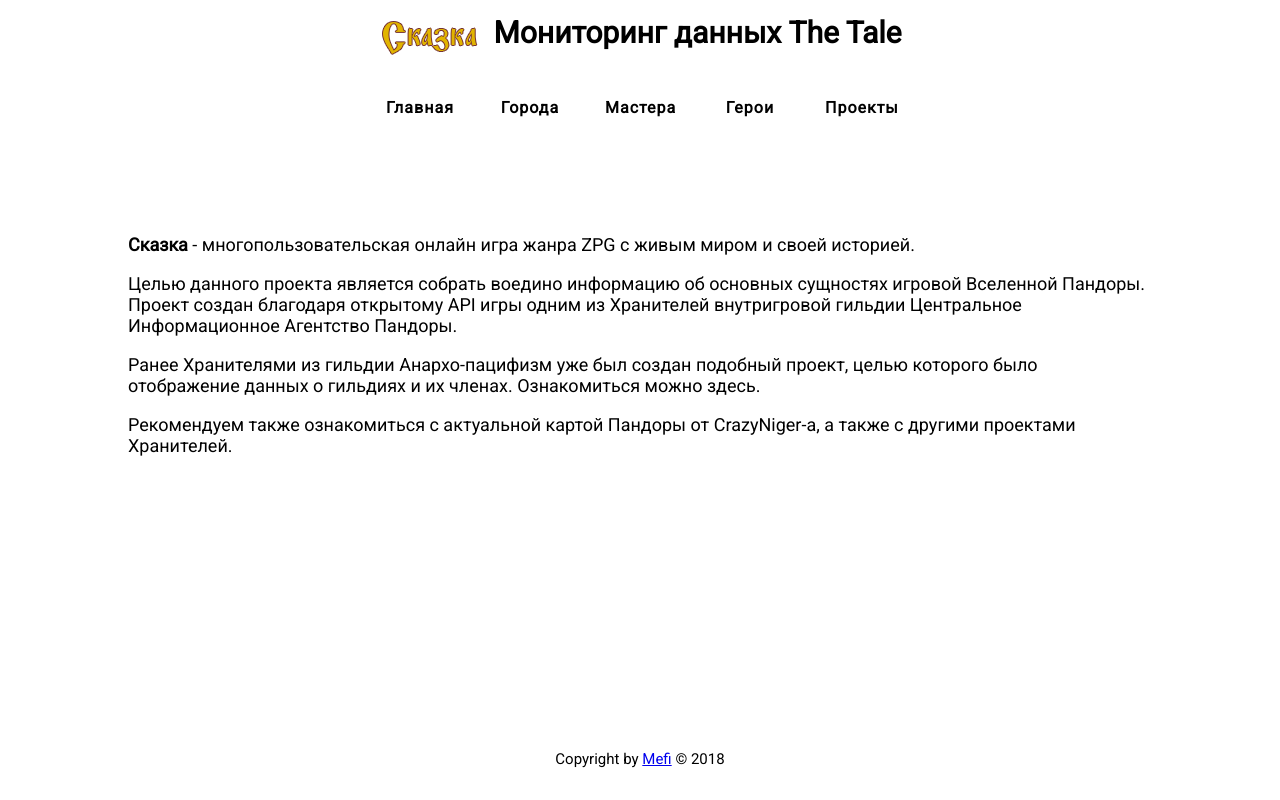
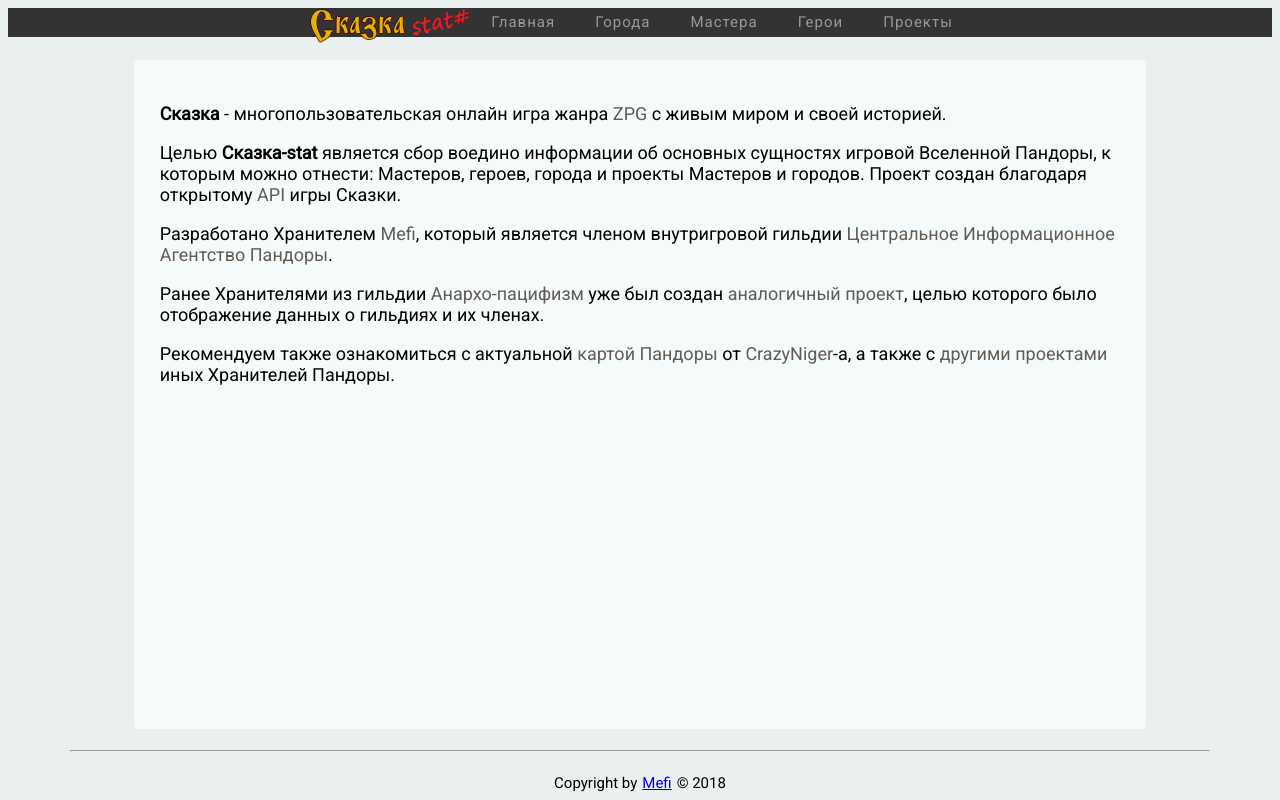
Before and after one commit to MaksymMaksymov/stat-tale, a PHP site: page /scripts/views/MainView.php in a window 1280 px wide. Run offline with PHP 8.4, Linux system fonts and the light colour scheme.

Commit message:
frontend updated

```diff
--- a/scripts/views/HeroesView.php
+++ b/scripts/views/HeroesView.php
@@ -16,16 +16,15 @@
 
 <body>
   <?php
+    View::getHeader();
     if (isset($get_info) && $get_info -> model_array != null) {
       $arr_classes = array(array("angel","sort"),array("might","sort"),array("clan","sort"),array("hero","sort"),array("race","sort"),array("level","sort"),array("power","sort"),array("companion","sort"),array("habits","sort"),array("money","sort"),array("strength","sort"),array("physic","sort"),array("magic","sort"),array("equiment","sort"),array("preference","sort"),array("speed","sort"),array("initiative","sort"),"position","quest");
       $arr_headers = array("Хранитель",array("type" => "img", "src" => "might_ui.png", "alt" => "Могущество"),array("type" => "img", "src" => "clan_ui.png", "alt" => "Гильдия"),"Герой","Раса",array("type" => "img", "src" => "level_ui.png", "alt" => "Уровень"),"Влияние","Спутник","Черта",array("type" => "img", "src" => "money_ui.png", "alt" => "Золото"),array("type" => "img", "src" => "strength_ui.png", "alt" => "Сила"),array("type" => "img", "src" => "physic_ui.png", "alt" => "Физическая Сила"),array("type" => "img", "src" => "magic_ui.png", "alt" => "Магическая сила"),array("type" => "img", "src" => "equiment_ui.png", "alt" => "Уровень экипировки"),array("type" => "img", "src" => "preference_ui.png", "alt" => "Средняя полезность экипировки"),array("type" => "img", "src" => "speed_ui.png", "alt" => "Скорость движения"),array("type" => "img", "src" => "initiative_ui.png", "alt" => "Инициатива"),array("type" => "img", "src" => "position_ui.png", "alt" => "Местоположение героя"),"Задание");
       View::getTablePage($get_info,"hero_table",$arr_classes,$arr_headers);
     } else {
-      View::getContent();
-      include_once("MenuView.php");
       Messages::showNoData("Heroes");
-      View::getFooter();
     }
+    View::getFooter();
 	?>
 </body>
 </html>
--- a/scripts/views/JobsView.php
+++ b/scripts/views/JobsView.php
@@ -7,16 +7,15 @@
 
 <body>
   <?php
+    View::getHeader();
     if (isset($get_info) && $get_info -> model_array != null) {
       $arr_classes = array("name","job",array("positive","sort"),array("negative","sort"));
       $arr_headers = array("Исполнитель",array("type" => "img","src" => "job_ui.png", "alt" => "Проект"),array("type" => "img", "src" => "good.png", "alt" => "Остаток влияния соратникам"),array("type" => "img", "src" => "bad.png", "alt" => "Остаток влияния противникам"));
       View::getTablePage($get_info,"job_table",$arr_classes,$arr_headers);
     } else {
-      View::getContent();
-      include_once("MenuView.php");
       Messages::showNoData("Jobs");
-      View::getFooter();
     }
+    View::getFooter();
 	?>
 </body>
 </html>
--- a/scripts/views/MainView.php
+++ b/scripts/views/MainView.php
@@ -7,18 +7,16 @@
 
 <body>
     <?php
-        View::getContent();
-        include_once("MenuView.php");
+        View::getHeader();
     ?>
 
-	<section>
-		<div class = "content">
-			<p><b>Сказка</b> - многопользовательская онлайн игра жанра <a href="https://ru.wikipedia.org/wiki/Zero_Player_Game">ZPG</a> с живым миром и своей историей.</p>
-	        <p>Целью данного проекта является собрать воедино информацию об основных сущностях игровой Вселенной Пандоры. Проект создан благодаря открытому <a href="http://the-tale.org/guide/api">API</a> игры одним из Хранителей внутригровой гильдии <a href="http://the-tale.org/accounts/clans/87">Центральное Информационное Агентство Пандоры</a>.</p>
-	        <p>Ранее Хранителями из гильдии <a href="http://the-tale.org/accounts/clans/51">Анархо-пацифизм</a> уже был создан подобный проект, целью которого было отображение данных о гильдиях и их членах. Ознакомиться можно <a href="http://ttgs.herokuapp.com/#/guilds">здесь</a>.</p>
-	        <p>Рекомендуем также ознакомиться с актуальной <a href="http://tale-map.webtricks.pro/">картой Пандоры</a> от <a href="http://the-tale.org/accounts/6014">CrazyNiger</a>-а, а также с <a href="http://docs.the-tale.org/ru/stable/3rd_party.html">другими проектами</a> Хранителей.</p>
-		</div>
-	</section>
+	<div id="main">
+		<p><b>Сказка</b> - многопользовательская онлайн игра жанра <a href="https://ru.wikipedia.org/wiki/Zero_Player_Game">ZPG</a> с живым миром и своей историей.</p>
+	    <p>Целью <b>Сказка-stat</b> является сбор воедино информации об основных сущностях игровой Вселенной Пандоры, к которым можно отнести: Мастеров, героев, города и проекты Мастеров и городов. Проект создан благодаря открытому <a href="http://docs.the-tale.org/ru/stable/external_api/index.html">API</a> игры Сказки. </p>
+	    <p>Разработано Хранителем <a href='http://the-tale.org/accounts/56706?referral=56706'>Mefi</a>, который является членом внутригровой гильдии <a href="http://the-tale.org/accounts/clans/87">Центральное Информационное Агентство Пандоры</a>.</p>
+	    <p>Ранее Хранителями из гильдии <a href="http://the-tale.org/accounts/clans/51">Анархо-пацифизм</a> уже был создан <a href="http://ttgs.herokuapp.com/#/guilds">аналогичный проект</a>, целью которого было отображение данных о гильдиях и их членах.</p>
+	    <p>Рекомендуем также ознакомиться с актуальной <a href="http://tale-map.webtricks.pro/">картой Пандоры</a> от <a href="http://the-tale.org/accounts/6014">CrazyNiger</a>-а, а также с <a href="http://docs.the-tale.org/ru/stable/3rd_party.html">другими проектами</a> иных Хранителей Пандоры.</p>
+	</div>
 
   	<?php
         View::getFooter();
--- a/scripts/views/MastersView.php
+++ b/scripts/views/MastersView.php
@@ -7,16 +7,15 @@
 
 <body>
   <?php
+    View::getHeader();
     if (isset($get_info) && $get_info -> model_array != null) {
       $arr_classes = array(array("master","sort"),array("job_type","sort"),array("race","sort"),array("practic","sort"),array("cosmetic","sort"),array("city","sort"),array("integrity","sort"),array("power","sort"),array("power_in","sort"),array("power_out","sort"));
       $arr_headers = array("Мастер","Профессия","Раса","Практическая","Косметическая","Город",array("type" => "img", "src" => "house.png", "alt" => "Целостность строения"),array("type" => "img", "src" => "power_ui.png", "alt" => "% влияния среди Мастеров в городе"),array("type" => "img", "src" => "power_in_ui.png", "alt" => "Влияние от Ближнего круга"),array("type" => "img", "src" => "power_out_ui.png", "alt" => "Влияние от Народа"));
       View::getTablePage($get_info,"master_table",$arr_classes,$arr_headers);
     } else {
-      View::getContent();
-      include_once("MenuView.php");
       Messages::showNoData("Masters");
-      View::getFooter();
     }
+    View::getFooter();
 	?>
 </body>
 </html>
--- a/scripts/views/MenuView.php
+++ b/scripts/views/MenuView.php
@@ -5,12 +5,7 @@
 </script>
 
 <header>
-		<div class = "header-logo">
 	<a href = "http://the-tale.org?referral=56706"><img src = "../../img/logo.png"></a>
-			<h1>Мониторинг данных The Tale</h1>
-		</div>
-	</header>
-
 	<div class="bar">
 		<nav id="desktop">
 			<ul>
@@ -19,7 +14,6 @@
 				<li onclick="getAction('masters_form')"><a href="#">Мастера</a></li>
 				<li onclick="getAction('heroes_form')"><a href="#">Герои</a></li>
 				<li onclick="getAction('jobs_form')"><a href="#">Проекты</a></li>
-				<!--<li><a href="#">Голоса</a></li>-->
 				<form id = "main_form" action="MainController.php" method="POST"></form>
 				<form id = "places_form" action="PlacesController.php" method="POST"></form>
 				<form id = "masters_form" action="MastersController.php" method="POST"></form>
@@ -28,34 +22,4 @@
 			</ul>
 		</nav>
 	</div>
-	<div id="burg">
-		<a href="#">
-			<span class="bar" id ="top"></span>
-			<span class="bar" id ="middle"></span>
-			<span class="bar" id ="botton"></span>
-		</a>
-	</div>
-	<div class="mobile-tab">
-		<nav id="mobile">
-			<ul>
-				<li onclick="getAction('main_form')"><a href="#">Главная</a></li>
-				<li onclick="getAction('places_form')"><a href="#">Города</a></li>
-				<li onclick="getAction('masters_form')"><a href="#">Мастера</a></li>
-				<li onclick="getAction('heroes_form')"><a href="#">Герои</a></li>
-				<li onclick="getAction('jobs_form')"><a href="#">Проекты</a></li>
-			</ul>
-		</nav>
-	</div>
-
-	<script
-	  src="http://code.jquery.com/jquery-3.3.1.min.js"
-	  integrity="sha256-FgpCb/KJQlLNfOu91ta32o/NMZxltwRo8QtmkMRdAu8="
-	  crossorigin="anonymous">
-	</script>
-	<script>
-		$('.mobile-tab').hide();
-
-		$('#burg').on('click', function() {
-			$('.mobile-tab').slideToggle();
-		})
-	</script>
+</header>
--- a/scripts/views/PlacesView.php
+++ b/scripts/views/PlacesView.php
@@ -20,16 +20,15 @@
 
 <body>
   <?php
+    View::getHeader();
     if (isset($get_info) && $get_info -> model_array != null) {
       $arr_classes = array("frontier",array("specialization","sort"),array("city","sort"),array("race","sort"),array("stability","sort"),array("freedom","sort"),array("production","sort"),array("transport","sort"),array("safety","sort"),array("time","sort"),array("culture","sort"),array("area","sort"),array("size","sort"),array("economy","sort"),array("power","sort"),array("power_in","sort"),array("power_out","sort"));
       $arr_headers = array("","Специализация","Город",array("type" => "img", "src" => "persons_ui.png", "alt" => "Демография и Совет"),array("type" => "img", "src" => "stability_ui.png", "alt" => "Стабильность"),array("type" => "img", "src" => "freedom_ui.png", "alt" => "Свобода"),array("type" => "img", "src" => "production_ui.png", "alt" => "Производство"),array("type" => "img", "src" => "transport_ui.png", "alt" => "Транспорт"),array("type" => "img", "src" => "safety_ui.png", "alt" => "Безопасность"),array("type" => "img", "src" => "time_ui.png", "alt" => "Время перемещения одной клетки со скоростью героя 0.1"),array("type" => "img", "src" => "culture_ui.png", "alt" => "Культура"),array("type" => "img", "src" => "area_ui.png", "alt" => "Площадь владений"),array("type" => "img", "src" => "size_ui.png", "alt" => "Размер"),array("type" => "img", "src" => "money_ui.png", "alt" => "Экономика"),array("type" => "img", "src" => "power_ui.png", "alt" => "% влияния среди городов"),array("type" => "img", "src" => "power_in_ui.png", "alt" => "Влияние от Ближнего круга"),array("type" => "img", "src" => "power_out_ui.png", "alt" => "Влияние от Народа"));
       View::getTablePage($get_info,"place_table",$arr_classes,$arr_headers);
     } else {
-      View::getContent();
-      include_once("MenuView.php");
       Messages::showNoData("Places");
-      View::getFooter();
     }
+    View::getFooter();
 	?>
 </body>
 </html>
--- a/scripts/views/View.php
+++ b/scripts/views/View.php
@@ -110,7 +110,7 @@
 							var_dump($data);
 					}
 					else
-						echo var_dump($data); // sometimes it isset
+						echo var_dump($data);
 				}
 			} else
 				echo $data;
@@ -144,17 +144,15 @@
             echo "</table>";
         }
 
-        public static function getContent() {
-            echo "<div id='content'>";
+        public static function getHeader() {
+            include_once("MenuView.php");
         }
 
         public static function getFooter() {
-            echo "</div><footer>Copyright by <a href='http://the-tale.org/accounts/56706?referral=56706'>Mefi</a> &copy 2018</footer>";
+            echo "<hr/><footer><span>Copyright by</span> <a href='http://the-tale.org/accounts/56706?referral=56706'>Mefi</a> <span>&copy 2018</span></footer>";
         }
 
         public static function getTablePage($info,$table_name,$arr_classes,$arr_headers) {
-		    View::getContent();
-		    include_once("MenuView.php");
 		    View::getForm((isset($_REQUEST['class'])) ? $_REQUEST['class'] : "",(isset($_REQUEST['direction'])) ? $_REQUEST['direction'] : "false");
 		    View::getHeaderTable($table_name,$arr_classes,$arr_headers);
         	$array_out = array();
@@ -162,7 +160,6 @@
 		    View::getTableData($table_name,$arr_classes,$array_out);
 		    View::getFooterTable();
 		    View::getFormEnd();
-		    View::getFooter();
         }
 
         function __destruct() {}
--- a/style/main.css
+++ b/style/main.css
@@ -146,17 +129,28 @@
 	border-bottom: none;
 }
 
-#page_header {
-	width: 100%;
+#main {
+	flex: 1;
+	flex-shrink:1;
+  	margin: 1% 10%;
+  	padding: 2%;
+  	font-size: 18px;
+  	border: 1px solid inherit;
+  	border-radius: 5px;
+  	background-color: #F5FAFA;
 }
 
-footer {
-	color: black;
-	text-align: center;
+#main a {
+	margin-bottom: 10px;
 }
 
-#content {
-	min-height: calc(100vh - 50px);
+#main a {
+	color: #625C55;
+	text-decoration: none;
+}
+
+#main a:hover {
+	font-weight: bold;
 }
 
 .error_msg {
--- a/style/menu.css
+++ b/style/menu.css
@@ -1,118 +1,52 @@
 body {
-	margin: 0;
-	padding: 0;
+	background-color: #EAF0F0;
 	font-size: 15px;
 	font-family: 'Roboto', sans-serif;
+	min-height: 98vh;
+  	display: flex;
+  	flex-direction: column;
+  	align-items: center;
 }
 
-h1, h2, h3, h4, h5 {
-	margin: 0;
-	padding: 0;
+header {
+	width: 100%;
+	display: flex;
+	align-items: flex-start;
+	justify-content: center;
+	margin-bottom: 10px;
+	background-color: #333333;
+	height: 29px;
 }
 
-.header-logo {
+header img {
+	display: flex;
+	align-items: flex-end;
+	z-index: 100;
+}
+
+hr {
+	color: black;
+	width: 90%;
+}
+
+footer {
 	display: flex;
 	justify-content: center;
 	padding-top: 15px;
+	color: black;
+	background-color: inherit;
 }
 
-.header-logo img {
-	padding: 5px 0 0 0;
-	position: relative;
-	z-index: 999;
-}
-
-.menu {
-	text-align: center;
-	padding: 10px 20px;
-}
-
-.burg a {
-	display: block;
-	width: 70px;
-}
-
-#burg {
-	width: 98%;
-	background: #ffffff;
-	padding: 7.5px 0 7.5px 2%;
-	position: absolute;
-	top: 10px;
-	left: 10px;
-}
-
-#burg span {
-	display: flex;
-	margin: 8px;
-	width: 30px;
-	height: 1px;
-	background: #e1b400;
-	z-index: 100;
-}
-
-.mobile-tab {
-	display: flex;
-	width: 100%;
-	background: #ffffff;
-	flex-direction: column;
-	transition: ease 0.2s;
-}
-
-.mobile-tab a {
-	color: #000000;
-	text-decoration: none;
-	font-weight: lighter;
-	font-size: 18px;
-	font-weight: bold;
-	letter-spacing: 3px;
-	font-size: 28px;
-}
-
-.mobile-tab li {
-	list-style-type: none;
-	padding: 5% 0 5% 0;
-	text-align: center;
-}
-
-.mobile-tab li:hover{
-	background-color:#e1b400;
-	color: #ffffff;
-}
-
-.mobile-tab ul {
-	padding: 1% 0;
-}
-
-.content {
-  padding: 5% 10% 0 10%;
-  font-size: 14px;
-}
-
-@media screen and (min-device-width: 768px) {
-	.mobile-tab, #burg, #mobile {
-		display: none;
-	}
-
-	.bar {
-		background: #ffffff;
-		display: flex;
-		align-items: center;
-		justify-content: center;
-		padding: 15px 15px;
-	}
-
-	.mobile-bar {
-		display: none;
+footer span {
+  	margin: 0 5px;
 }
 
 #desktop {
 	display: flex;
 }
 
-	.bar a, .content a {
-		text-decoration: none;
-		color: #000000;
-		margin: 0;
+.bar {
+	display: flex;
 }
 
 .bar ul {
@@ -123,57 +57,21 @@
 }
 
 .bar li {
-		color: #ffffff;
+	color: #333333;
 	cursor: pointer;
 	font-weight: lighter;
-		padding: 20px 20px;
+	padding: 5px 20px 0px 20px;
 	text-align: center;
-		width: 70px;
 	letter-spacing: 1px;
 	transition: all .2s ease-in-out;
 }
 
-	.bar li:hover {
-		background: #e1b400;
-		opacity: .8;
-		box-shadow: inset 1px 1px 5px grey;
-		color: #ffffff;
-	}
-
 .bar li:hover a {
 	color: #ffffff;
+	font-weight: bold;
 }
 
 .bar li a {
-		font-size: 16px;
-		font-weight: bold;
+	color: #999999;
+	text-decoration: none;
 }
-
-	.content {
-		font-size: 18px;
-	}
-
-	.header-logo img {
-		padding-right: 15px;
-	}
-}
-
-@media screen and (max-device-width: 768px) {
-	#desktop {
-		display: none;
-	}
-
-	.header-logo {
-		flex-direction: column;
-		text-align: center;
-	}
-
-	.header-logo h1 {
-		font-size: 40px;
-	}
-
-	.content a {
-		text-decoration: none;
-		color: #000000;
-	}
-}
```
Also changed, not shown: other parts of style/main.css (+11 -28 lines), img/logo.png. Lines whose indentation alone changed are shown as unchanged.
